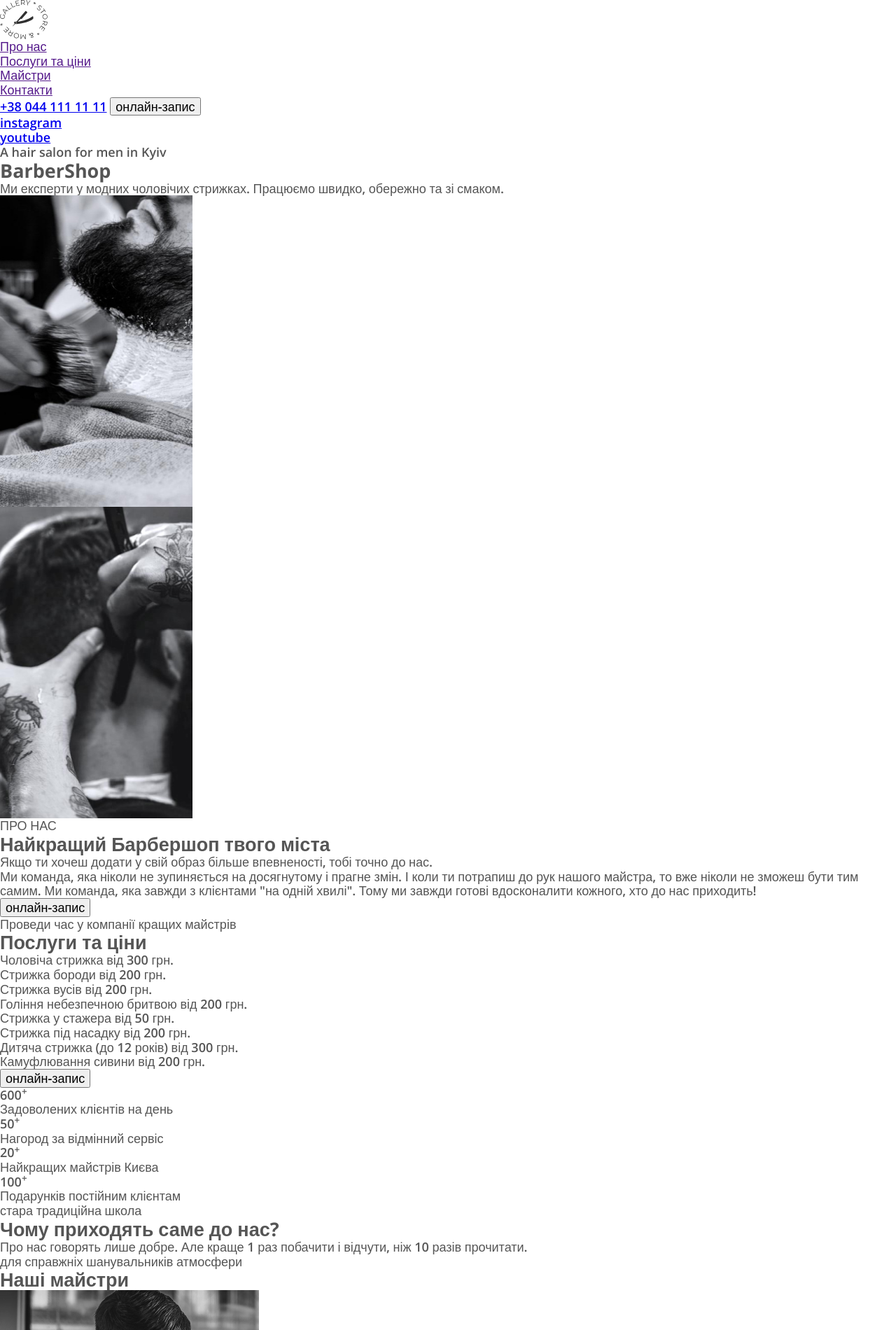
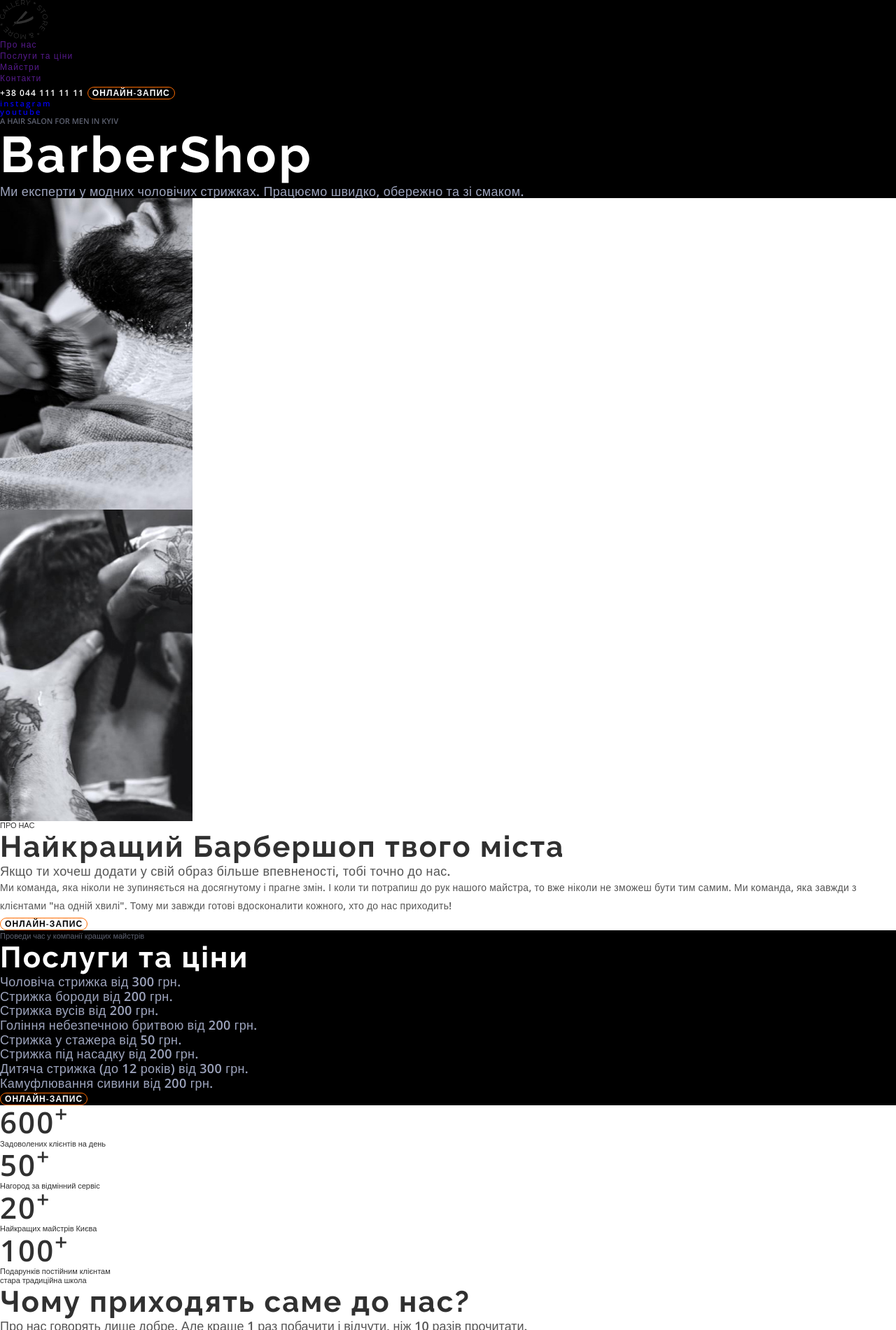
Before and after one commit to Zhihare/Barbershop, a plain HTML site: page index.html in a window 1280 px wide. Shown: the top 1900 px of the page at 70% size. Drawn offline with nearby package versions, Linux system fonts and the light colour scheme.

Commit message:
08.04upd

```diff
--- a/css/style.css
+++ b/css/style.css
@@ -2,7 +2,11 @@
     --colorbackground: #FFFFFF;
     --colorbackgroundtwo: #F7F7F7;
     --colorbackgraundblack: #000000;
-
+    --colortextmin: #303030;
+    --colortextblackbackgr: #9DA4BD;
+    --textcolorstand: #555555;
+    --spessialtext: rgba(157, 164, 189, 0.6);
+    --uniqbutton: #FF6C00;
 }
 
 
@@ -27,31 +31,105 @@ img {
 body {
     font-family: 'Open Sans', sans-serif;
     font-size: 18px;
-    color: #555555;
+    color: var(--textcolorstand);
     background-color: var(--colorbackground);
+}
+
+.visually-hidden {
+    position: absolute;
+    width: 1px;
+    height: 1px;
+    margin: -1px;
+    border: 0;
+    padding: 0;
+    white-space: nowrap;
+    clip-path: inset(100%);
+    clip: rect(0 0 0 0);
+    overflow: hidden;
+}
+
+.list {
+    list-style: none;
+
+}
+
+.link {
+    text-decoration: none;
+}
+
+.header {
+    background-color: var(--colorbackgraundblack);
+
+}
+
+.header-tel {
+    font-size: 12px;
+    letter-spacing: 0.09em;
+    text-transform: uppercase;
+    color: var(--colorbackground);
 }
 
 .logo {}
 
-.header-nav {}
+.header-nav {
+    font-size: 12px;
+    line-height: 16px;
+    letter-spacing: 0.1em;
+    color: var(--colorbackground);
+}
 
 .header-ul {}
 
 .header-li {}
 
-.head-batton {}
+.head-batton {
+    font-weight: 600;
+    font-size: 12px;
+    letter-spacing: 0.09em;
+    text-transform: uppercase;
+    color: var(--colorbackground);
+    border: 1px solid var(--uniqbutton);
+    border-radius: 25px;
+    background-color: rgba(0, 0, 0, 0);
+}
 
-.sec-heir-salon {}
+.head-batton.main {
+    color: var(--colorbackgraundblack);
+}
+
+.sec-heir-salon {
+    background-color: var(--colorbackgraundblack);
+}
 
 .ul-heir-salon {}
 
-.li-heir-salon {}
+.li-heir-salon {
+    font-size: 11px;
+    letter-spacing: 0.2em;
+    color: var(--colortextmin);
+}
 
-.heir-pargraph {}
+.heir-pargraph {
+    font-size: 11px;
+    text-transform: uppercase;
+    color: var(--spessialtext);
+}
 
-.heir-title {}
+.heir-title {
+    font-family: 'Raleway';
+    font-style: normal;
+    font-weight: 700;
+    font-size: 72px;
+    letter-spacing: 0.05em;
 
-.heir-pargraph-fust {}
+    color: var(--colorbackground);
+}
+
+.heir-pargraph-fust {
+    font-size: 18px;
+    letter-spacing: 0.02em;
+    color: var(--colortextblackbackgr);
+}
 
 .about {}
 
@@ -59,21 +137,57 @@ body {
 
 .li-about {}
 
-.about-paragraph {}
+.about-paragraph {
+    font-size: 11px;
+    color: var(--colortextmin);
+}
 
-.about-title {}
+.about-title {
+    font-family: 'Raleway';
+    font-size: 42px;
+    letter-spacing: 0.05em;
+    color: var(--colortextmin);
+}
 
-.about-paragra {}
+.about-paragraphbig {
+    font-size: 18px;
+    letter-spacing: 0.02em;
+}
+
+.about-paragra {
+    font-style: normal;
+    font-weight: 400;
+    font-size: 14px;
+    line-height: 26px;
+    letter-spacing: 0.02em;
+}
 
 .button {}
 
-.price {}
+.price {
+    background-color: var(--colorbackgraundblack);
+}
 
-.price-paragraph {}
+.price-paragraph {
+    font-size: 11px;
+    line-height: 15px;
+    color: var(--spessialtext);
+}
 
-.price-title {}
+.price-title {
+    font-family: 'Raleway';
+    font-style: normal;
+    font-weight: 700;
+    font-size: 42px;
+    letter-spacing: 0.05em;
+    color: var(--colorbackground);
+}
 
-.price-ul {}
+.price-ul {
+    font-size: 18px;
+    letter-spacing: 0.02em;
+    color: var(--colortextblackbackgr);
+}
 
 .price-ul-li {}
 
@@ -83,15 +197,52 @@ body {
 
 .advantages-ul-li {}
 
-.advantages-paragraph {}
+.advantages-paragraph-cl {
+    font-size: 42px;
+    letter-spacing: 0.05em;
+    color: var(--colortextmin);
+}
 
-.advantages-title {}
+.advantages-paragraph-prem {
+    font-size: 11px;
+    color: var(--colortextmin);
+}
 
-.personnel {}
 
-.personnel-paragraph {}
+.advantages-paragraph {
+    font-size: 11px;
+    color: var(--colortextmin);
+}
 
-.personnel-title {}
+.advantages-title {
+    font-family: 'Raleway';
+    font-size: 42px;
+    letter-spacing: 0.05em;
+    color: var(--colortextmin);
+}
+
+.personnel {
+    background-color: var(--colorbackgroundtwo);
+}
+
+.personnel-paragraph {
+    font-size: 11px;
+    color: var(--colortextmin);
+}
+
+.personnel-title {
+    font-family: 'Raleway';
+    font-size: 42px;
+    letter-spacing: 0.05em;
+    color: var(--colortextmin);
+}
+
+.personnel-profession {
+    font-size: 14px;
+    letter-spacing: 0.02em;
+    color: var(--uniqbutton);
+}
+
 
 .personnel-ul {}
 
@@ -99,7 +250,10 @@ body {
 
 .galery {}
 
-.galery-paragraph {}
+.galery-paragraph {
+    font-size: 11px;
+    color: var(--colortextmin);
+}
 
 .galery-title {}
 
@@ -107,9 +261,16 @@ body {
 
 .galery-li {}
 
-.contact {}
+.contact {
+    background-color: var(--colorbackgraundblack);
+}
 
-.contact-title {}
+.contact-title {
+    font-family: 'Raleway';
+    font-size: 42px;
+    letter-spacing: 0.05em;
+    color: var(--colorbackground);
+}
 
 .contact-adress {}
 
@@ -119,8 +280,21 @@ body {
 
 .contact-paragraph {}
 
-.footer-copir {}
+.contact-paragraph-working {
+    font-size: 11px;
+    color: var(--spessialtext);
+}
 
-.footer-ul {}
+.footer-copir {
+    font-size: 11px;
+    letter-spacing: 0.2em;
+    color: var(--colortextblackbackgr);
+}
+
+.footer-ul {
+    font-size: 11px;
+    letter-spacing: 0.2em;
+    color: var(--colortextmin);
+}
 
 .footer-li {}
--- a/index.html
+++ b/index.html
@@ -20,28 +20,28 @@
 </head>
 
 <body>
-    <header>
-        <a class="logo" href="">
+    <header class="header">
+        <a class="logo link" href="./index.html">
             <img src="./image/Logo.svg" alt="barbershop logo" width="68" height="56" />
         </a>
-        <nav class="header-nav">
+        <nav class="header-nav list">
             <ul class="header-ul">
-                <li class="header-li"><a href="">Про нас</a></li>
-                <li class="header-li"><a href="">Послуги та ціни</a></li>
-                <li class="header-li"><a href="">Майстри</a></li>
-                <li class="header-li"><a href="">Контакти</a></li>
+                <li class="header-li"><a class="link list" href="">Про нас</a></li>
+                <li class="header-li"><a class="link list" href="">Послуги та ціни</a></li>
+                <li class="header-li"><a class="link list" href="">Майстри</a></li>
+                <li class="header-li"><a class="link list" href="">Контакти</a></li>
 
             </ul>
         </nav>
-        <a href="tel:+38 044 111 11 11">+38 044 111 11 11</a>
+        <a class="link header-tel" href="tel:+38 044 111 11 11">+38 044 111 11 11</a>
         <button class="head-batton" type="button">онлайн-запис</button>
     </header>
     <main>
         <section class="sec-heir-salon">
             <ul class="ul-heir-salon">
-                <li class="li-heir-salon"><a href="http://instagram.com" target="_blank"
+                <li class="li-heir-salon"><a class="link" href="http://instagram.com" target="_blank"
                         rer="noopener noreferrer">instagram</a></li>
-                <li class="li-heir-salon"><a href="http://youtube.com" target="_blank"
+                <li class="li-heir-salon"><a class="link" href="http://youtube.com" target="_blank"
                         rer="noopener noreferrer">youtube</a></li>
             </ul>
             <p class="heir-pargraph">A hair salon for men in Kyiv</p>
@@ -58,12 +58,12 @@
             <p class="about-paragraph">ПРО НАС</p>
             <h2 class="about-title">Найкращий Барбершоп
                 твого міста</h2>
-            <p class="about-paragra">Якщо ти хочеш додати у свій образ більше впевненості, тобі точно до нас.</p>
+            <p class="about-paragraphbig">Якщо ти хочеш додати у свій образ більше впевненості, тобі точно до нас.</p>
             <p class="about-paragra">Ми команда, яка ніколи не зупиняється на досягнутому
                 і прагне змін. І коли ти потрапиш до рук нашого майстра,
                 то вже ніколи не зможеш бути тим самим. Ми команда, яка завжди з клієнтами "на одній хвилі". Тому ми
                 завжди готові вдосконалити кожного, хто до нас приходить!</p>
-            <button class="button" type="button">онлайн-запис</button>
+            <button class="head-batton main" type="button">онлайн-запис</button>
         </section>
         <section class="price">
             <p class="price-paragraph">Проведи час у компанії кращих майстрів</p>
@@ -94,25 +94,25 @@
                     </ul>
                 </li>
             </ul>
-            <button class="button" type="button">онлайн-запис</button>
+            <button class="head-batton" type="button">онлайн-запис</button>
         </section>
         <section class="advantages">
             <ul class="advantages-ul">
                 <li class="advantages-ul-li">
-                    <p>600<sup>+</sup></p>
-                    <p>Задоволених клієнтів на день</p>
+                    <p class="advantages-paragraph-cl">600<sup>+</sup></p>
+                    <p class="advantages-paragraph-prem">Задоволених клієнтів на день</p>
                 </li>
                 <li class="advantages-ul-li">
-                    <p>50<sup>+</sup></p>
-                    <p>Нагород за відмінний сервіс</p>
+                    <p class="advantages-paragraph-cl">50<sup>+</sup></p>
+                    <p class="advantages-paragraph-prem">Нагород за відмінний сервіс</p>
                 </li>
                 <li class="advantages-ul-li">
-                    <p>20<sup>+</sup></p>
-                    <p>Найкращих майстрів Києва</p>
+                    <p class="advantages-paragraph-cl">20<sup>+</sup></p>
+                    <p class="advantages-paragraph-prem">Найкращих майстрів Києва</p>
                 </li>
                 <li class="advantages-ul-li">
-                    <p>100<sup>+</sup></p>
-                    <p>Подарунків постійним клієнтам</p>
+                    <p class="advantages-paragraph-cl">100<sup>+</sup></p>
+                    <p class="advantages-paragraph-prem">Подарунків постійним клієнтам</p>
                 </li>
             </ul>
             <p class="advantages-paragraph">стара традиційна школа</p>
@@ -126,23 +126,23 @@
                 <li class="personnel-ul-li">
                     <img src="./person/img1.jpg" alt="John Smith" width="370" height="346">
                     <p>John Smith</p>
-                    <p>Extreme Barber</p>
+                    <p class="personnel-profession">Extreme Barber</p>
                 </li>
                 <li class="personnel-ul-li">
                     <img src="./person/img2.jpg" alt="Michele Doe" width="370" height="346">
                     <p>Michele Doe</p>
-                    <p>Extreme Barber</p>
+                    <p class="personnel-profession">Extreme Barber</p>
                 </li>
                 <li class="personnel-ul-li">
                     <img src="./person/img3.jpg" alt="Alan Black" width="370" height="346">
                     <p>Alan Black</p>
-                    <p>Extreme Barber</p>
+                    <p class="personnel-profession">Extreme Barber</p>
                 </li>
             </ul>
         </section>
         <section class="galery">
             <p class="galery-paragraph">Латинською мовою "барба" означає "борода"</p>
-            <h2 class="galery-title">galery</h2>
+            <h2 class="galery-title visually-hidden">galery</h2>
             <ul class="galery-ul">
                 <li class="galery-li"><img src="./galery/Rectangle 25.jpg" alt="" width="270" height="360"></li>
                 <li class="galery-li"><img src="./galery/Rectangle 26.jpg" alt="" width="270" height="360"></li>
@@ -155,19 +155,20 @@
             <address class="contact-adress">
                 <ul class="contact-ul">
                     <li class="contact-li">
-                        <a href="https://goo.gl/maps/hGEgUm3vzuoh4RWCA" target="_blank" rer="noopener noreferrer">вул.
+                        <a class="link" href="https://goo.gl/maps/hGEgUm3vzuoh4RWCA" target="_blank"
+                            rer="noopener noreferrer">вул.
                             Василькова, 7А <br>
                             Київ, 08132</a>
                     </li>
                     <li class="contact-li">
-                        <a href="tel:+380441111111">+38 044 111 11 11</a>
+                        <a class="link" href="tel:+380441111111">+38 044 111 11 11</a>
                     </li>
                     <li class="contact-li">
-                        <a href="mailto:barbershop@email.com">barbershop@email.com</a>
+                        <a class="link" href="mailto:barbershop@email.com">barbershop@email.com</a>
                     </li>
                 </ul>
             </address>
-            <p class="contact-paragraph">часи роботи</p>
+            <p class="contact-paragraph-working">часи роботи</p>
             <p class="contact-paragraph">Щоденно з <time datetime="9:00">9:00</time> до <time
                     datetime="22:00">22:00</time> </p>
         </section>
@@ -175,9 +176,11 @@
     <footer>
         <p class="footer-copir">&#169 Copyright 2020</p>
         <ul class="footer-ul">
-            <li class="footer-li"><a href="http://instagram.com" target="_blank" rer="noopener noreferrer">instagram</a>
+            <li class="footer-li"><a class="link" href="http://instagram.com" target="_blank"
+                    rer="noopener noreferrer">instagram</a>
             </li>
-            <li class="footer-li"><a href="http://youtube.com" target="_blank" rer="noopener noreferrer">youtube</a>
+            <li class="footer-li"><a class="link" href="http://youtube.com" target="_blank"
+                    rer="noopener noreferrer">youtube</a>
             </li>
         </ul>
     </footer>
```
